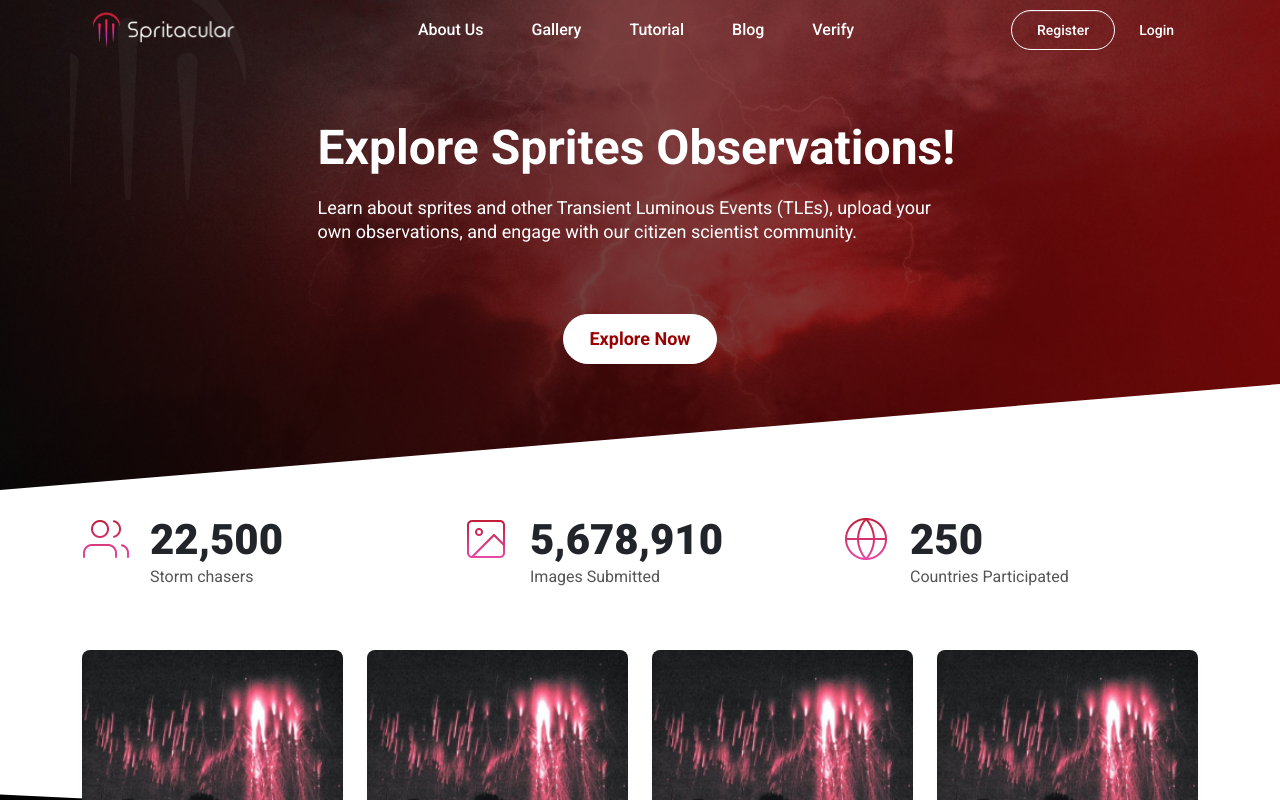
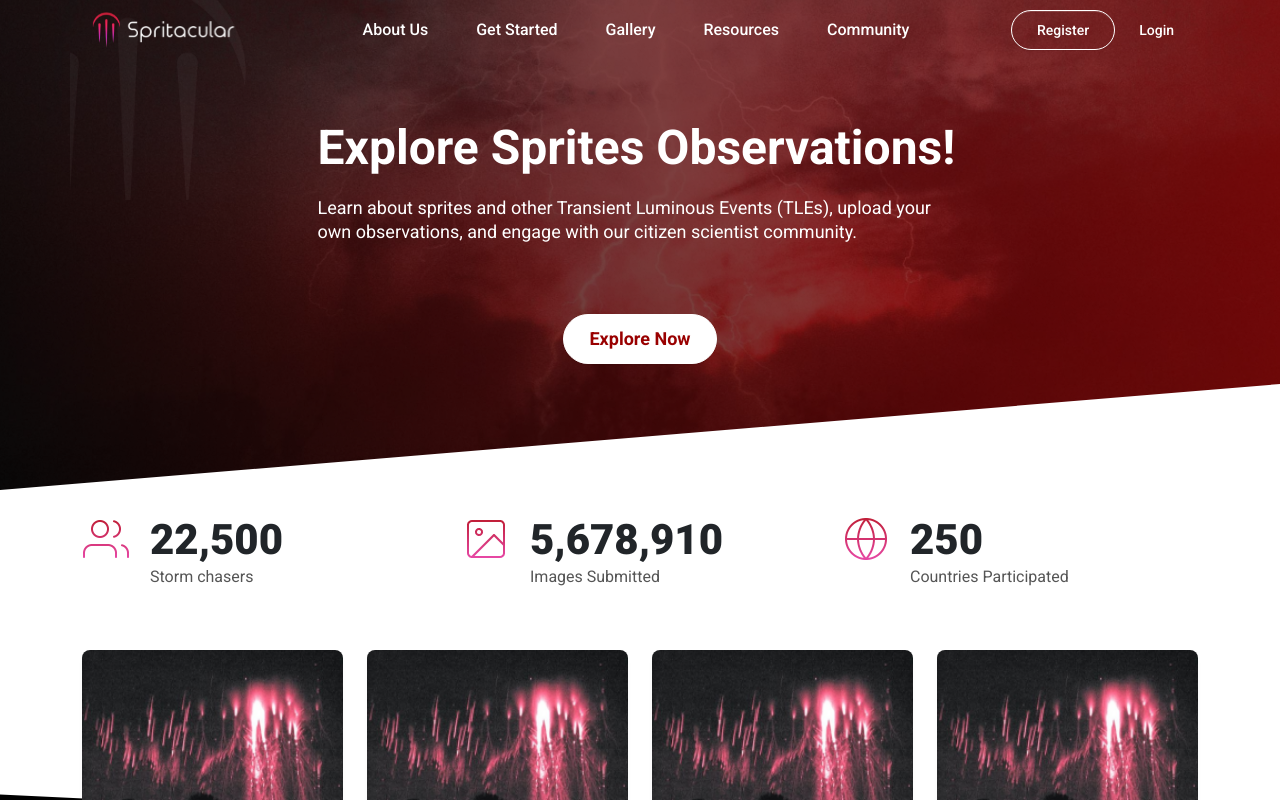
Before and after one commit to EnsembleGovServices/spritacular-frontend, a React (Create React App) app: page / in a window 1280 px wide. Shown: the top 800 px of the page. Built offline with nearby package versions, Linux system fonts and the light colour scheme.

Commit message:
update header routing

```diff
--- a/src/components/common/Header.jsx
+++ b/src/components/common/Header.jsx
@@ -12,6 +12,7 @@ import { useEffect, useState } from "react";
 import Images from "../../static/images";
 import LoginPopup from "../popup/LoginPopup";
 import RegisterPopup from "../popup/RegisterPopup";
+import routesList from "../../routes/MainRoute";
 
 const Header = () => {
   useEffect(() => {
@@ -52,21 +53,15 @@ const Header = () => {
           <NavbarToggler onClick={() => menuToggle()} />
           <Collapse navbar isOpen={showmenu}>
             <Nav className="" navbar>
-              <NavItem>
-                <NavLink href="">About Us</NavLink>
-              </NavItem>
-              <NavItem>
-                <NavLink href="#">Gallery</NavLink>
-              </NavItem>
-              <NavItem>
-                <NavLink href="#">Tutorial</NavLink>
-              </NavItem>
-              <NavItem>
-                <NavLink href="#">Blog</NavLink>
-              </NavItem>
-              <NavItem>
-                <NavLink href="#">Verify</NavLink>
-              </NavItem>
+              {
+                routesList.filter((item) => item.name !== 'home').map((route, index) => {
+                  return (
+                    <NavItem key={index}>
+                        <NavLink href={route.path} title={route.name} className="text-capitalize">{route.name}</NavLink>
+                      </NavItem>
+                  )
+                })
+              }
               <NavItem className="d-md-none d-xs-block">
                 <Button
                   className="register nav-link"
--- /dev/null
+++ b/src/pages/About.jsx
@@ -0,0 +1,8 @@
+const About = () => {
+    return(
+        <>
+            <h1>About Page</h1>
+        </>
+    )
+}
+export default About;
--- /dev/null
+++ b/src/pages/Community.jsx
@@ -0,0 +1,8 @@
+const Community = () => {
+    return(
+        <>
+            <h1>Community Page</h1>
+        </>
+    )
+}
+export default Community;
--- /dev/null
+++ b/src/pages/Gallery.jsx
@@ -0,0 +1,8 @@
+const Gallery = () => {
+    return(
+        <>
+            <h1>Gallery Page</h1>
+        </>
+    )
+}
+export default Gallery;
--- /dev/null
+++ b/src/pages/GetStarted.jsx
@@ -0,0 +1,8 @@
+const GetStarted = () => {
+    return(
+        <>
+            <h1>Get Started Page</h1>
+        </>
+    )
+}
+export default GetStarted;
--- /dev/null
+++ b/src/pages/Resources.jsx
@@ -0,0 +1,8 @@
+const Resources = () => {
+    return(
+        <>
+            <h1>Resources Page</h1>
+        </>
+    )
+}
+export default Resources;
--- a/src/routes/MainRoute.jsx
+++ b/src/routes/MainRoute.jsx
@@ -1,11 +1,41 @@
+import About from "../pages/About";
+import Community from "../pages/Community";
+import Gallery from "../pages/Gallery";
+import GetStarted from "../pages/GetStarted";
 import Home from "../pages/Home";
+import Resources from "../pages/Resources";
 
 const routesList = [
     {
         path: '/',
         name: 'home',
         element: <Home/>,
-    }
+    },
+    {
+        path: '/about',
+        name: 'about us ',
+        element: <About/>,
+    },
+    {
+        path: '/',
+        name: 'get started',
+        element: <GetStarted/>,
+    },
+    {
+        path: '/',
+        name: 'gallery',
+        element: <Gallery/>,
+    },
+    {
+        path: '/',
+        name: 'resources',
+        element: <Resources/>,
+    },
+    {
+        path: '/',
+        name: 'community',
+        element: <Community/>,
+    },
 ]
 
 export default routesList;
```
